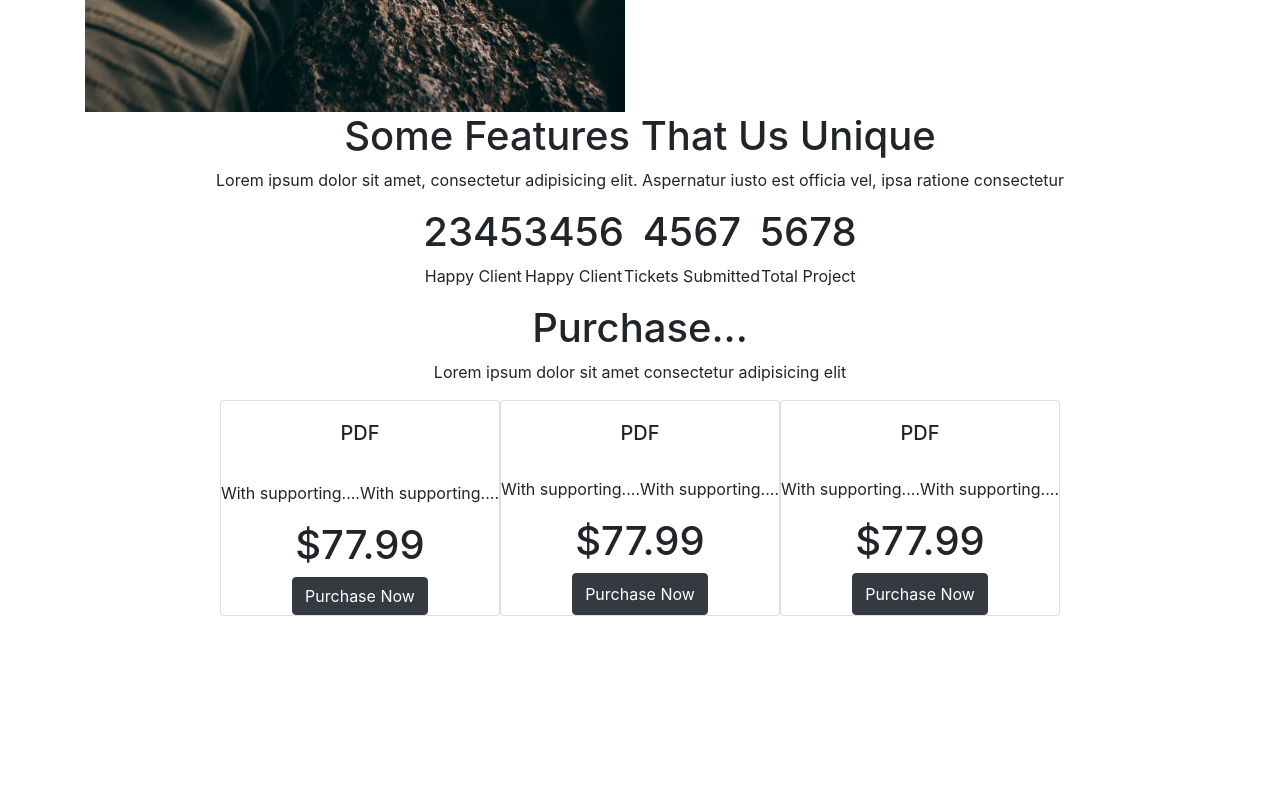
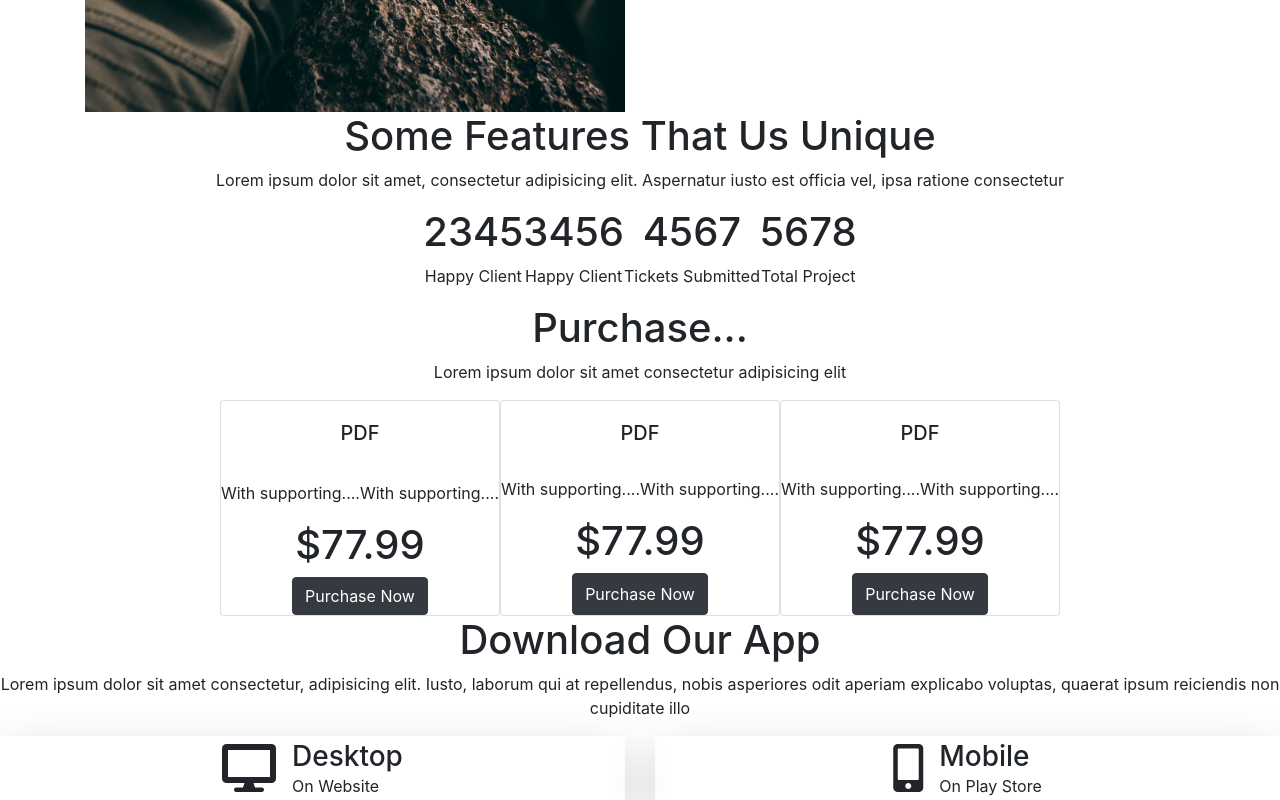
Before and after one commit to FieBee/Bootstrap1, a plain HTML site: page src/index.html in a window 1280 px wide. Shown: the part 1481-2281 px from the top of the page. Before the commit the page ends 2097 px from the top, so only its background shows below. Drawn offline with Linux system fonts and the light colour scheme.

Commit message:
hoanthanh

```diff
--- a/src/index.html
+++ b/src/index.html
@@ -10,6 +10,7 @@
 
     <script src="/bootstrap-4.6.0-dist/js/bootstrap.js"></script>
 
+    <link rel="stylesheet" href="https://cdnjs.cloudflare.com/ajax/libs/font-awesome/5.15.1/css/all.min.css">
 </head>
 <body>
     <header>
@@ -174,6 +175,38 @@
             </div>
         </div>
       </section>
+      <section class="section-3 container-fluid p-0 text-center">
+         <div class="row">
+            <div class="col-md-12 col-sm-12">
+               <h1>Download Our App</h1>
+               <p>Lorem ipsum dolor sit amet consectetur, adipisicing elit. Iusto, laborum qui at repellendus, nobis asperiores odit aperiam explicabo voluptas, quaerat ipsum reiciendis non cupiditate illo</p>
+            </div>
+         </div>
+         <div class="row">
+            <div class="col-md-6 col-sm-12">
+              <div class="desktop shadow-lg">
+                <div class="d-flex flex-row justify-content-center">
+                  <i class="fas fa-desktop fa-3x py-2 pr-3"></i>
+                  <div class="text-left">
+                    <h3 class="pt-1 m-0">Desktop</h3>
+                    <p class="p-0 m-0">On Website</p>
+                  </div>
+                </div>
+              </div>
+            </div>
+            <div class="col-md-6 col-sm-12">
+              <div class="desktop shadow-lg">
+                <div class="d-flex flex-row justify-content-center">
+                  <i class="fas fa-mobile-alt fa-3x py-2 pr-3"></i>
+                  <div class="text-left">
+                    <h3 class="pt-1 m-0">Mobile</h3>
+                    <p class="p-0 m-0">On Play Store</p>
+                  </div>
+                </div>
+              </div>
+            </div>
+         </div>
+      </section>
     </main>
 
     <footer>
```
